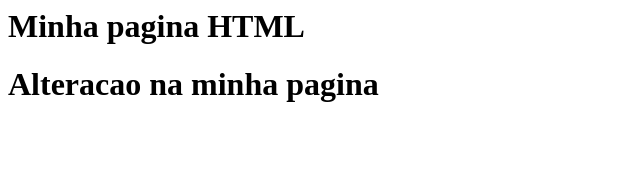
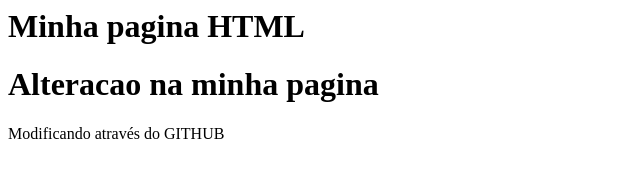
Before and after one commit to walker015/gama-no-github, a plain HTML site: page index.html in a window 1280 px wide. Shown: the whole page, without its empty margins (0-640 px from the left). Drawn offline with Linux system fonts and the light colour scheme.

Commit message:
Atualizando atraves do GITHUB

```diff
--- a/index.html
+++ b/index.html
@@ -2,5 +2,6 @@
     <body>
         <h1>Minha pagina HTML</h1>
         <h1>Alteracao na minha pagina</h1>
+        <p>Modificando através do GITHUB</p>
     </body>
 </html>
```
